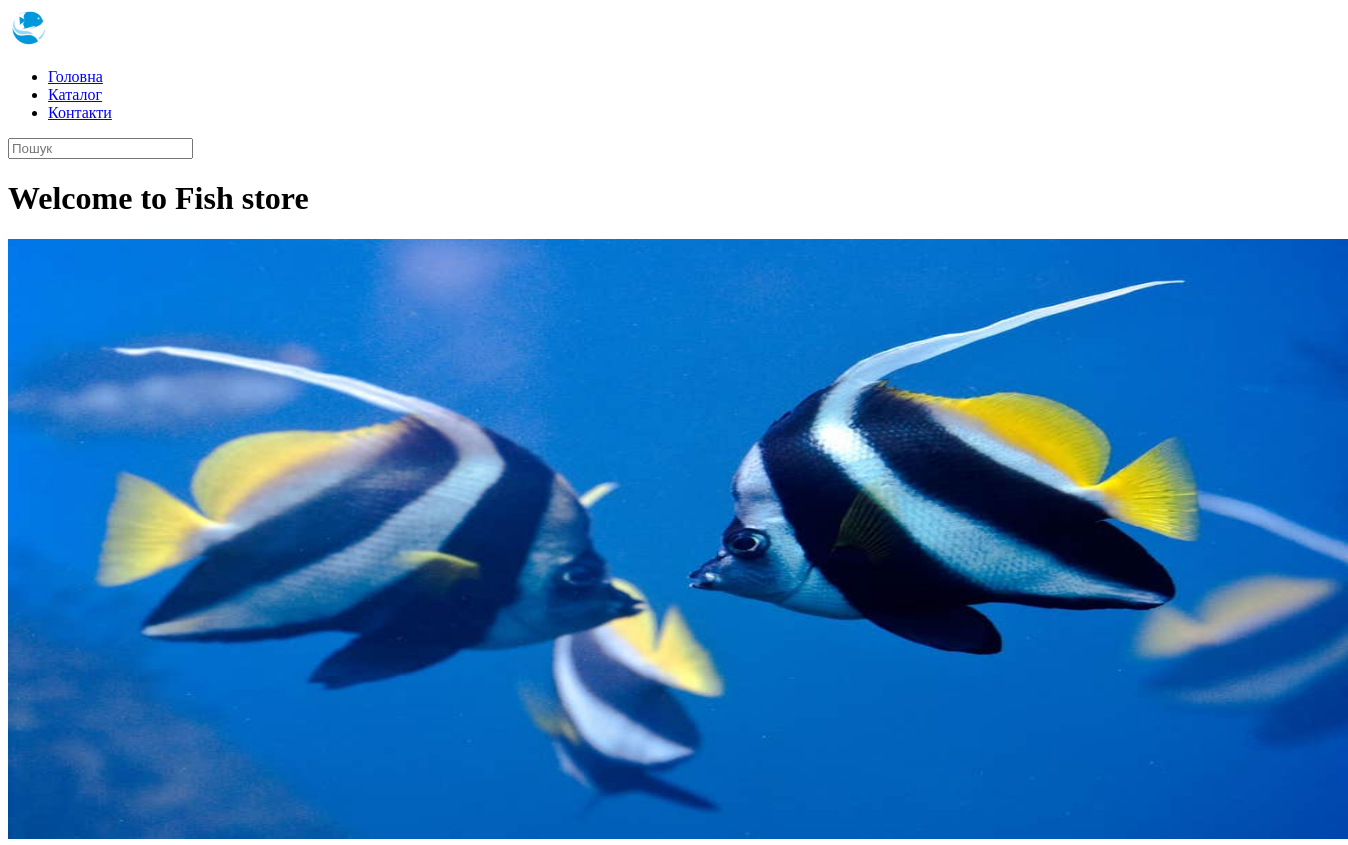
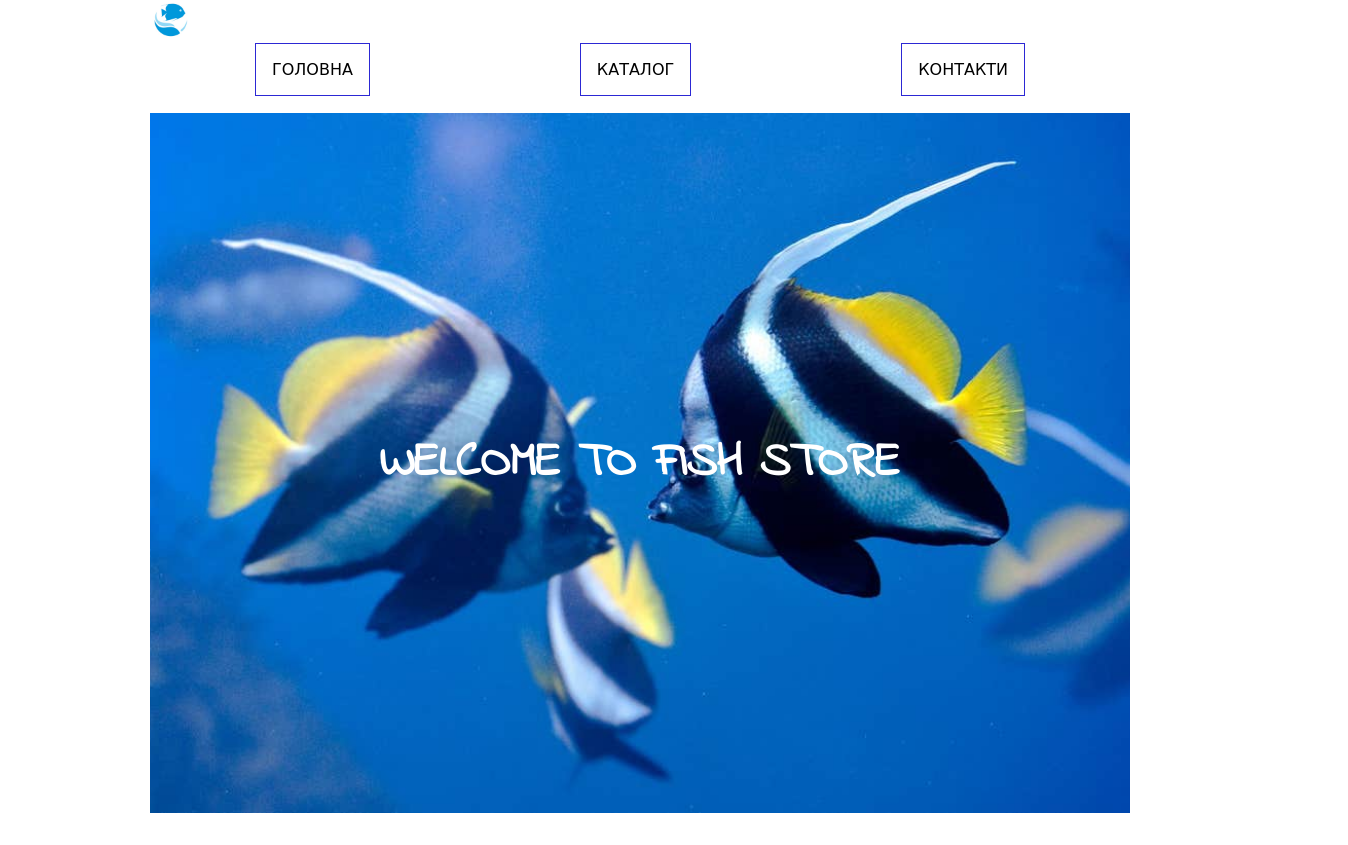
Before and after one commit to Khristina1/homework-html-2, a plain HTML site: page index.html in a window 1280 px wide. Shown: the top 845 px of the page, 1348 px wide, since content can reach past the window. After the commit the page ends 813 px from the top, so only its background shows below. Drawn offline with Linux system fonts and the light colour scheme; a web font is replaced by a local one.

Commit message:
New css file

```diff
--- /dev/null
+++ b/css/index.css
@@ -0,0 +1,67 @@
+@import url('https://fonts.googleapis.com/css?family=Indie+Flower|Schoolbell&display=swap');
+:root{
+--font-color:black;
+--font-family:'Schoolbell', cursive;
+--accent-color: #1A1D74;
+}
+body{
+    max-width: 980px;
+    margin:auto;
+}
+
+header .logo{
+    margin: 1rem 0;
+    text-align: left;
+}
+header nav .menu{
+    display:flex;
+    padding:0;
+    list-style-type:none;
+    justify-content: space-around;
+}
+header nav .menu li a{
+    text-decoration: none;
+    color: var(--font-color);
+    text-transform: uppercase;
+    border: 1px solid #2C28D4;
+    padding:16px;
+    font-family:'Schoolbell', cursive;
+}
+header nav .menu li a:hover{
+    border: 3px solid var(--accent-color);
+}
+
+header .banner{
+    background-image: url(../image/fish.jpg);
+    background-position: center;
+    background-size: cover;
+    height: 700px;
+    display: flex;
+    align-items:center;
+    justify-content: center;
+}
+header .banner h1 a{
+    text-decoration: none;
+    font-family: 'Indie Flower', cursive;
+    font-size: 3rem;
+    text-transform: uppercase;
+    color: white;
+    border: 2px solid transparent;
+    padding:10px;
+    }
+header .banner h1 a:hover{
+    border: 5px solid var(--accent-color);
+    border-radius:20px;
+}
+
+@media(min-width: 600px){
+
+header .nav{
+    display: flex;
+align-items: center;
+}
+header nav .menu{
+    flex:1;
+}
+
+}
--- a/index.html
+++ b/index.html
@@ -5,31 +5,29 @@
         <meta name="viewport" content="width=device-width, initial-scale=1.0">
         <meta http-equiv="X-UA-Compatible" content="ie=edge">
         <title>Fish Store</title>
-        <link rel="icon" type="image/png" href="image/favicon.jpg">
+      <link rel="stylesheet" href="css/index.css">
     </head>
     <body>
         <header>
+            <nav >
             <a href="index.html">
-                <img src="image/favicon.jpg" alt="fish" width="40" height="40">
+               <img src="image/favicon.jpg" alt="fish" width="40" height="40">
             </a>
-            <nav>
             <ul class="menu">
-            <li><a href="index.html">Головна</a></li>
-            <li> <a href="#catalog">Каталог</a></li>
-            <li><a href="#contacts">Контакти</a></li>
+            <li ><a  href="index.html">Головна</a></li>
+            <li ><a  href="#catalog">Каталог</a></li>
+            <li ><a href="#contacts">Контакти</a></li>
             </ul>
             </nav>
-            <label>
-                <input type="search" name="search" placeholder="Пошук">
-            </label>
-              <h1>Welcome to Fish store</h1>
+            <br>
+            <div class="banner">
+             <h1><a href="index.html" > Welcome to Fish store</a></h1>
+              </div>
         </header>
+        <!--
         <main>
-            <a href="index.html">
-                <img src="image/fish.jpg" alt="fish" width="1340" height="600">
-            </a>
             <section id="catalog">
-                <h1>Каталог </h1>
+                <h1>Каталог</h1>
                 <a><img src="image/basket.png" alt="basket" width="60" height="45"></a>
                 <table>
                     <tr>
@@ -212,3 +210,4 @@
         </footer>
     </body>
 </html>
+-->
```
